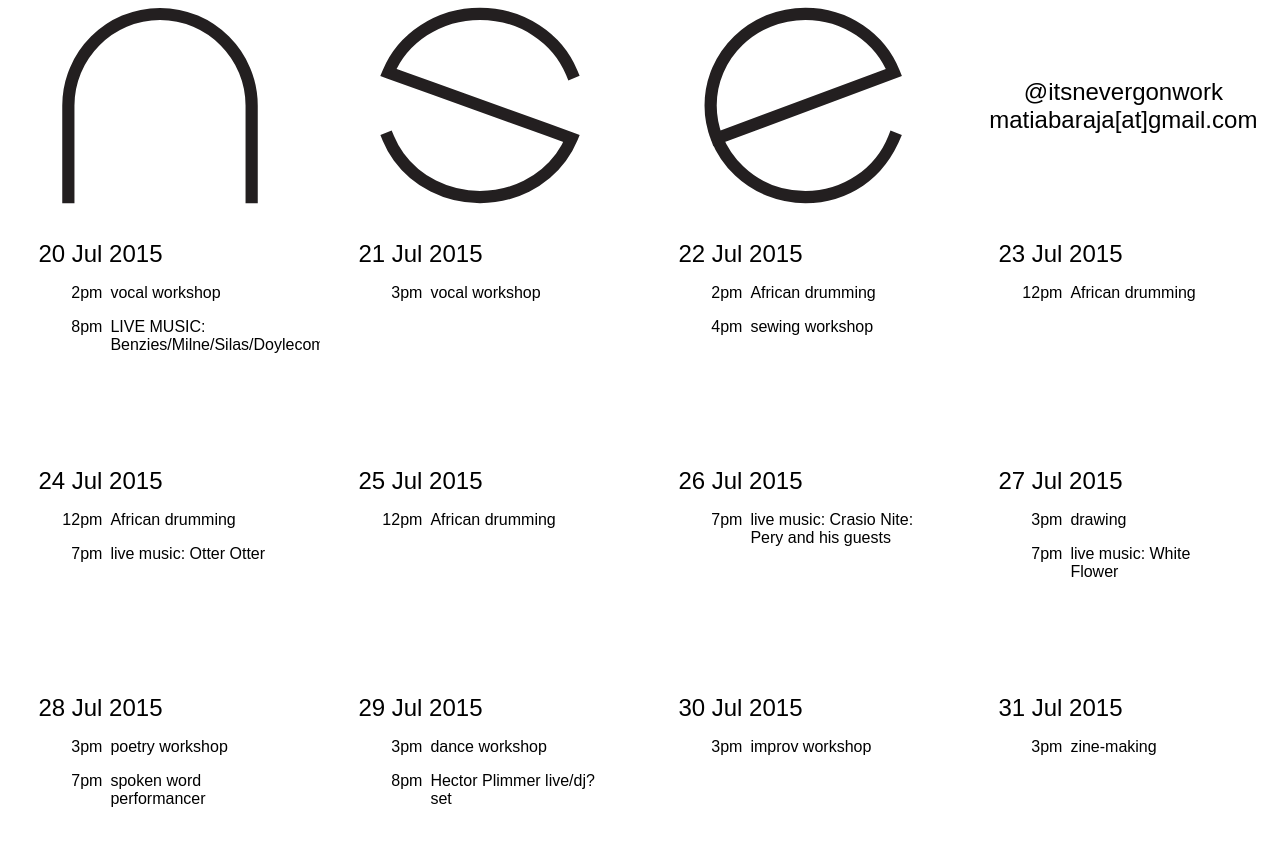
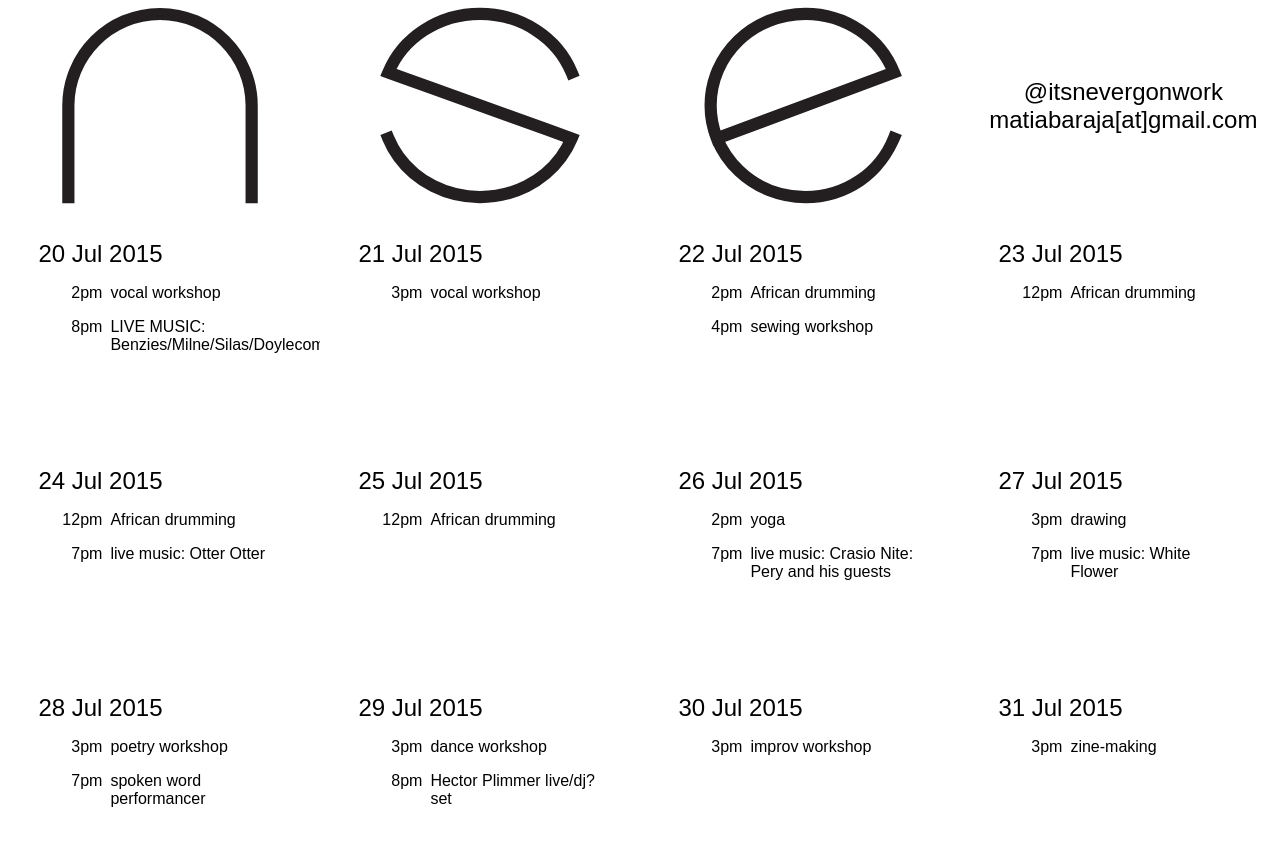
Before and after one commit to itsnevergonnawork/uncommonsense, a Jekyll site: the page built from index.html, in a window 1280 px wide and 900 px high, scrolled down 689 px. Shown: the top 846 px of the window. Built offline with Jekyll 4.4.1, drawn with Linux system fonts in a browser that asks for light colours.

Commit message:
Update 2015-07-26-day-7.html

```diff
--- a/_posts/2015-07-26-day-7.html
+++ b/_posts/2015-07-26-day-7.html
@@ -2,9 +2,14 @@
 layout: post
 date: 2015-07-26
 items:
+  - time: 2pm
+    title: "yoga"
+
   - time: 7pm
     title: "live music: Crasio Nite: Pery and his guests"
 ---
 
+<h3>2pm yoga</h3> <br>
+<p></p>
 <h3>7pm livemusic</h3> <br>
 <p>Crasio Nite: Pery and his guests</p>
```
